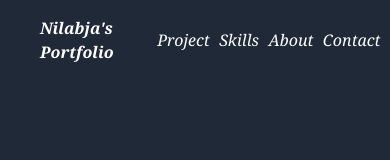
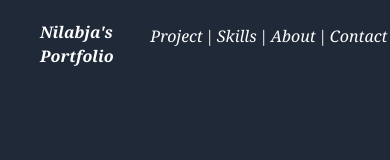
Before and after one commit to imNilabja/Nilabja-s-Portfolio_V2, a Next.js app: page / in a window 390 px wide. Shown: the top 160 px of the page. Built offline with nearby package versions, Linux system fonts and the light colour scheme.

Commit message:
responsive 2

```diff
--- a/Components/Header.js
+++ b/Components/Header.js
@@ -6,15 +6,18 @@ const Header = () => {
         <>
             <div className='flex min-w-[100px] h-14 relative'>
 
-                <p className='w-[200px] ml-10 mt-4 font-semibold text-white italic font-serif'>Nilabja's Portfolio</p>
+                <p className='w-[200px] ml-10 mt-5 font-semibold text-white italic font-serif'>Nilabja's Portfolio</p>
 
                 <div className=' italic font-serif flex justify-evenly w-[450px] h-[60px] ml-auto relative text-white text-m mt-2 py-3'>
 
 
-                    <Link href='/Projects' className='my-2'>Project</Link>
-                    <Link href='/Skill' className='my-2'>Skills</Link>
-                    <Link href='/About' className='my-2'>About</Link>
-                    <Link href='/Contact' className='my-2'>Contact</Link>
+                    <Link href='/Projects' className='my-1'>Project</Link>
+                    <p className='mt-1'>|</p>
+                    <Link href='/Skill' className='my-1'>Skills</Link>
+                    <p className='mt-1'>|</p>
+                    <Link href='/About' className='my-1'>About</Link>
+                    <p className='mt-1'>|</p>
+                    <Link href='/Contact' className='my-1'>Contact</Link>
 
                 </div>
 
```
